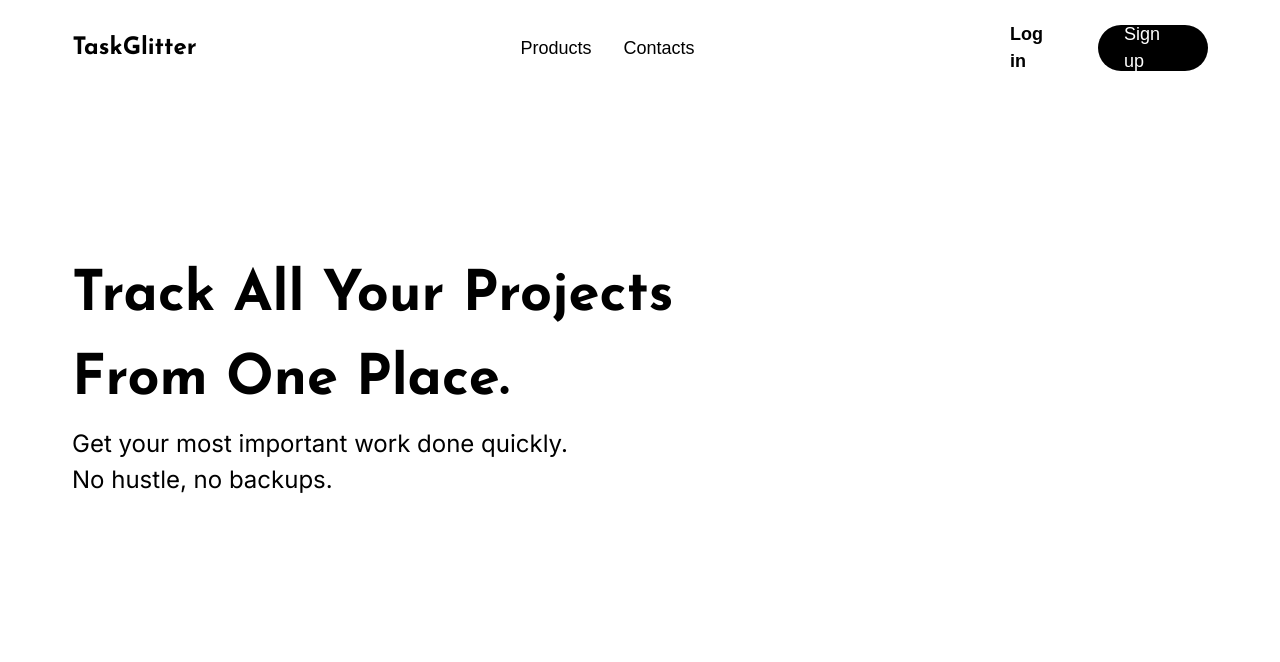
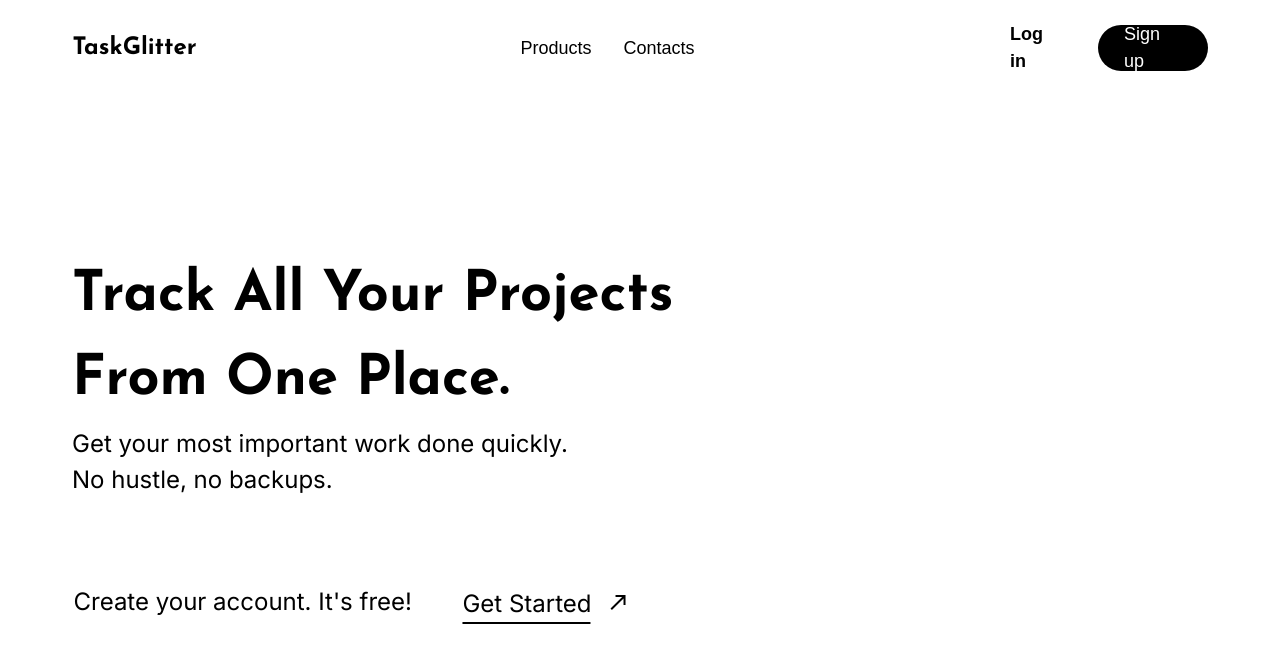
Before and after one commit to ratidzo/glitter, a Next.js app: page / in a window 1280 px wide. Shown: the top 662 px of the page. Built offline with nearby package versions, Linux system fonts and the light colour scheme; a web font is replaced by a local one.

Commit message:
feat: prompt and signup
Complete setting up the banner section of the page

```diff
--- a/app/page.tsx
+++ b/app/page.tsx
@@ -1,4 +1,5 @@
 import { Josefin_Sans, Inter } from "next/font/google"
+import Link from "next/link"
 
 const josefin_sans_bold = Josefin_Sans({
   weight: '700',
@@ -42,8 +43,46 @@ export default async function Home() {
             </h1>
           </div>
         </div>
+
+        {/**Prompt and signup */}
+        <div className="flex w-[35rem] h-8
+        justify-center items-center gap-8 shrink-0">
+          {/**Info */}
+          <div className="flex w-[22.18713rem] h-[1.8125rem]
+          pr-0 items-center shrink-0">
+            <h1 className={`${inter.className} text-2xl leading-normal`}>
+            Create your account. It&#39;s free!
+            </h1>
+          </div>
+
+          {/**Registration link */}
+          <Link href={'#'}>
+            <div className="flex w-[10.62856rem] h-8
+          justify-between items-center shrink-0">
+            {/**Get started */}
+            <div className="flex w-[8.3125rem] h-8 flex-col
+            justify-between items-center shrink-0">
+                <h1 className={`${inter.className} text-2xl leading-normal`}>
+                Get Started
+                </h1>
+              {/**Underline */}
+              <div>
+                <svg width="129" height="2" viewBox="0 0 129 2" fill="none" xmlns="http://www.w3.org/2000/svg">
+                  <line x1="0.468567" y1="1" x2="128.469" y2="1" stroke="black" stroke-width="2"/>
+                </svg>
+              </div>
+            </div>
+
+            {/**Arrow */}
+            <div>
+              <svg xmlns="http://www.w3.org/2000/svg" width="25"      height="24" viewBox="0 0 25 24" fill="none">
+              <path d="M5.9257 20L4.5257 18.6L16.1257 7H9.5257V5H19.5257V15H17.5257V8.4L5.9257 20Z" fill="black"/>
+              </svg>
+            </div>
+            </div>
+          </Link>
+        </div>
       </div>
-
     </div>
 
   )
```
